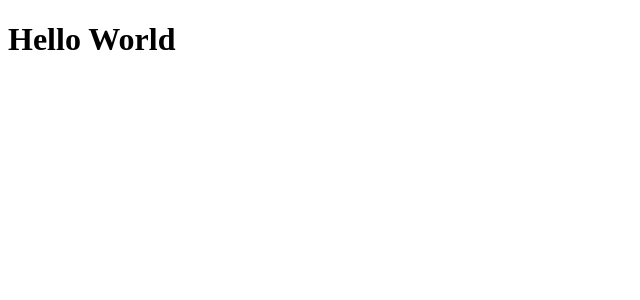
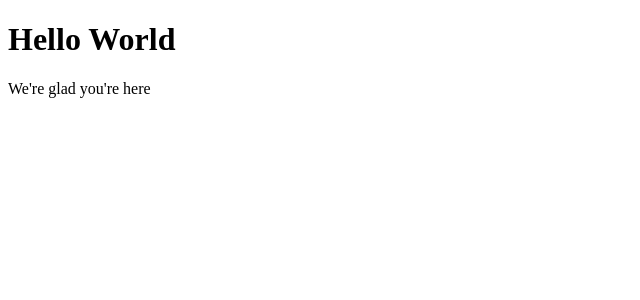
Before and after one commit to bvasic/React_Essential_Training, a React (Create React App) app: page / in a window 1280 px wide. Shown: the top 300 px of the page, without its empty margins (0-640 px from the left). Built offline with nearby package versions, Linux system fonts and the light colour scheme.

Commit message:
Initial commit
Testing different rendering methods

```diff
--- a/src/index.js
+++ b/src/index.js
@@ -7,13 +7,10 @@ var style = {
     fontFamily: 'Arial'
 }
 
-const title = React.createElement(
-    'h1',
-    {id: 'title', className: 'header'},
-    'Hello World'
-)
-
 ReactDOM.render(
-    title,
+    <div>
+        <h1>Hello World</h1>
+        <p>We're glad you're here</p>
+    </div>,
     document.getElementById('root')
 )
```
